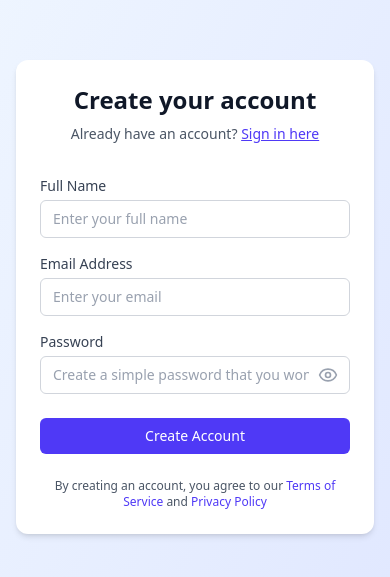
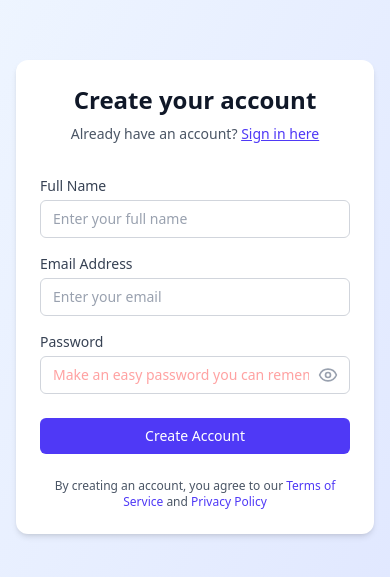
Before and after one commit to JakkireddyMahendhrareddy/Money_Frontend, a React (Vite) app: page /register in a window 390 px wide. Shown: the part 125-702 px from the top of the page. Built offline with nearby package versions, Linux system fonts and the light colour scheme.

Commit message:
mobile view login page

```diff
--- a/src/components/Register.jsx
+++ b/src/components/Register.jsx
@@ -510,8 +510,9 @@ const Register = () => {
                   onChange={handleChange}
                   className={`block w-full px-3 py-2 text-sm pr-10 border ${
                     errors.password ? "border-red-300" : "border-gray-300"
-                  } rounded-md placeholder-gray-400 focus:ring-indigo-500 focus:border-indigo-500`}
-                  placeholder="Create a simple password that you won't forget."
+                  } rounded-md placeholder-red-300 focus:ring-indigo-500 focus:border-indigo-500`}
+                  placeholder="Make an easy password you can remember."
+
 
 
                   disabled={loading}
```
